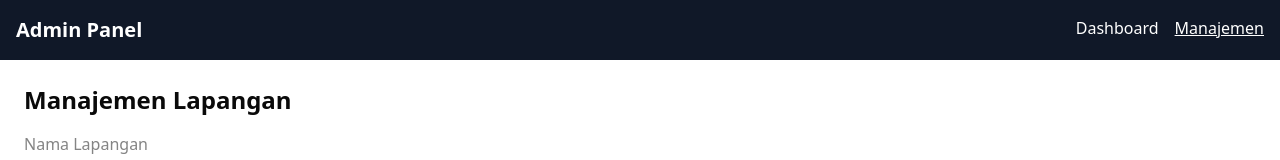
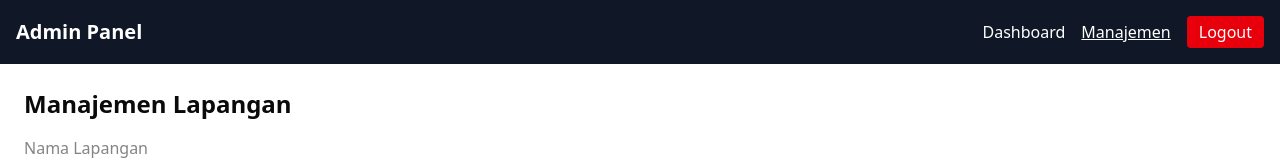
Before and after one commit to Augista/se-field, a Next.js app: page /admin/manage in a window 1280 px wide. Shown: the top 160 px of the page. Built offline with nearby package versions, Linux system fonts and the light colour scheme; no server answers.

Commit message:
feat: add admin logout function

```diff
--- a/components/admin/AdminHeader.tsx
+++ b/components/admin/AdminHeader.tsx
@@ -1,19 +1,58 @@
-
 "use client"
 
 import Link from "next/link"
-import { usePathname } from "next/navigation"
+import { usePathname, useRouter } from "next/navigation"
 import clsx from "clsx"
+import { useState } from "react"
 
 export function AdminHeader() {
   const pathname = usePathname()
+  const router = useRouter()
+  const [loading, setLoading] = useState(false)
+
+  const handleLogout = async () => {
+    setLoading(true)
+    try {
+      const res = await fetch("https://be-sefield.vercel.app/api/auth/logout", {
+        method: "POST",
+        credentials: "include", // optional, jika pakai cookie auth
+      })
+
+      if (res.ok) {
+        router.push("/login")
+      } else {
+        console.error("Logout failed")
+      }
+    } catch (err) {
+      console.error("Error during logout:", err)
+    } finally {
+      setLoading(false)
+    }
+  }
 
   return (
-    <header className="p-4 bg-gray-900 text-white flex justify-between">
+    <header className="p-4 bg-gray-900 text-white flex justify-between items-center">
       <h1 className="font-bold text-xl">Admin Panel</h1>
-      <nav className="space-x-4">
-        <Link href="/admin/dashboard" className={clsx(pathname === "/admin/dashboard" && "underline")}>Dashboard</Link>
-        <Link href="/admin/manage" className={clsx(pathname === "/admin/manage" && "underline")}>Manajemen</Link>
+      <nav className="flex items-center space-x-4">
+        <Link
+          href="/admin/dashboard"
+          className={clsx(pathname === "/admin/dashboard" && "underline")}
+        >
+          Dashboard
+        </Link>
+        <Link
+          href="/admin/manage"
+          className={clsx(pathname === "/admin/manage" && "underline")}
+        >
+          Manajemen
+        </Link>
+        <button
+          onClick={handleLogout}
+          disabled={loading}
+          className="bg-red-600 hover:bg-red-700 text-white px-3 py-1 rounded"
+        >
+          {loading ? "Logging out..." : "Logout"}
+        </button>
       </nav>
     </header>
   )
```
